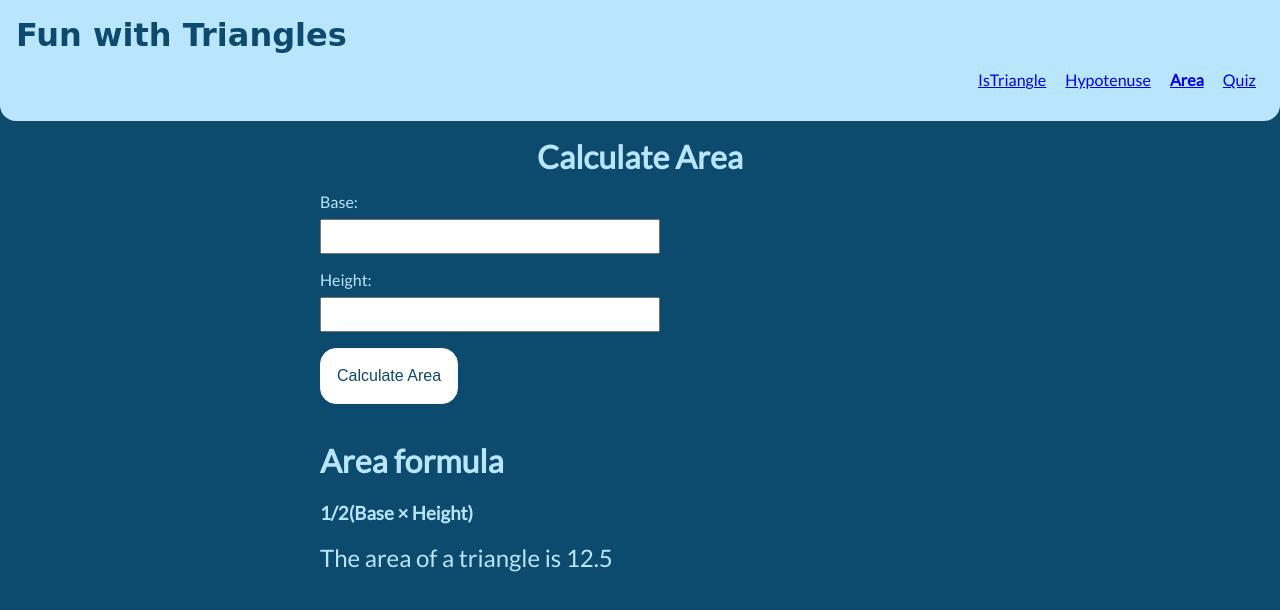
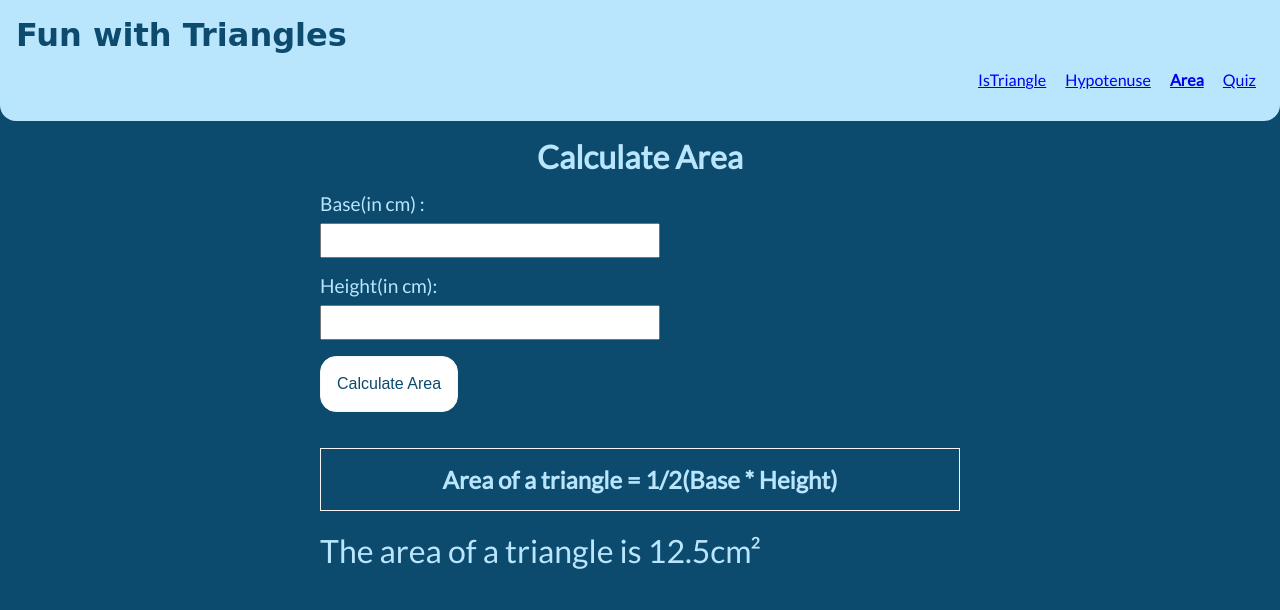
Before and after one commit to sam-0905/Fun-with-Triangles---1, a plain HTML site: page area.html in a window 1280 px wide. Both pictures are taken after typing "5", "5" into the empty fields and a click on the button "Calculate Area". Drawn offline with Linux system fonts and the light colour scheme.

Commit message:
updated changes and added some styles

```diff
--- a/area.html
+++ b/area.html
@@ -35,13 +35,12 @@
 
     <div class="container">
         <h1 class="heading">Calculate Area</h1>
-        <label>Base:</label>
+        <label class="text">Base(in cm) :</label>
         <input type="number" class="input-angle" id="base"></input>
-        <label>Height:</label>
+        <label class="text">Height(in cm):</label>
         <input type="number" class="input-angle" id="height"></input>
         <button id="area-btn" class="button">Calculate Area</button>
-        <h1 class="formula">Area formula</h1>
-        <h3 class="formula">1/2(Base × Height)</h3>
+        <h2 class="formula">Area of a triangle = 1/2(Base * Height)</h2>
         <div id="output-box"></div>
     </div>
 
--- a/area.js
+++ b/area.js
@@ -22,7 +22,7 @@ function calculateAreaOfTriangle() {
         return;
     }
     var area = (0.5) * inputBase.value * inputHeight.value;
-    outputBox.innerText = "The area of a triangle is " + area;
+    outputBox.innerText = "The area of a triangle is " + area + "cm²";
 
     inputBase.value = "";
     inputHeight.value = "";
--- a/hypotenuse.js
+++ b/hypotenuse.js
@@ -30,7 +30,7 @@ function calculateHypotenuse() {
     const sumOfSquares = calculateSumOfSquares(Number(sides[0].value), Number(sides[1].value));
     const lengthOfHypotenuse = Math.sqrt(sumOfSquares);
     //console.log(sumOfSquares, lengthOfHypotenuse)
-    outputBox.innerText = " The length of hypotenuse is  " + lengthOfHypotenuse;
+    outputBox.innerText = " The length of hypotenuse is  " + lengthOfHypotenuse + "cm";
 
     sides[0].value = "";
     sides[1].value = "";
--- a/style.css
+++ b/style.css
@@ -52,6 +52,10 @@ body {
     margin: 1rem 0;
 }
 
+.text {
+    font-size: larger;
+}
+
 .non-bullet {
     list-style: none;
 }
@@ -87,8 +91,14 @@ body {
     font-size: medium;
 }
 
+.formula {
+    border: 1px solid whitesmoke;
+    text-align: center;
+    padding: 1rem;
+}
+
 #output-box {
-    font-size: x-large;
+    font-size: xx-large;
     margin-top: 1rem;
 }
 
```
Also changed, not shown: hypotenuse.html (+3 -4 lines), quiz.html (+1 -0 lines).
